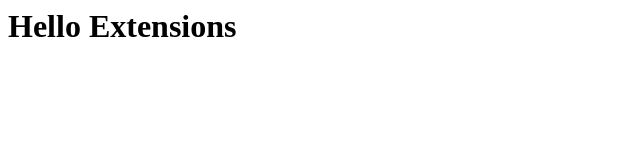
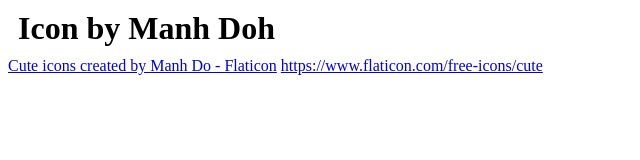
Before and after one commit to ryan-lachance/olddog-newspells, a browser extension: page index.html in a window 1280 px wide. Shown: the whole page, without its empty margins (0-640 px from the left). Drawn offline with Linux system fonts and the light colour scheme.

Commit message:
Added Icon and Attribution

```diff
--- a/index.html
+++ b/index.html
@@ -1,8 +1,17 @@
 <html>
+    <head>
+        <style>
+            h1 {
+                white-space: nowrap; /* Prevent wrapping */
+                margin: 10px;
+                text-overflow: ellipsis; /* Add ellipsis if it's too long */
+            }
 
-<body>
-    <h1>Hello Extensions</h1>
-    <script type="module" src="/scripts//monster.js"></script>
+        </style>
+    <body>
+    <h1>Icon by Manh Doh</h1>
+    <a href="https://www.flaticon.com/free-icons/cute" title="cute icons">Cute icons created by Manh Do - Flaticon</a>
+    <a href="https://www.flaticon.com/free-icons/cute" title="cute icons">https://www.flaticon.com/free-icons/cute</a>
 </body>
 
 </html>
```
Also changed, not shown: images/hello_extensions.png (deleted), images/icon.png (added), manifest.json.
